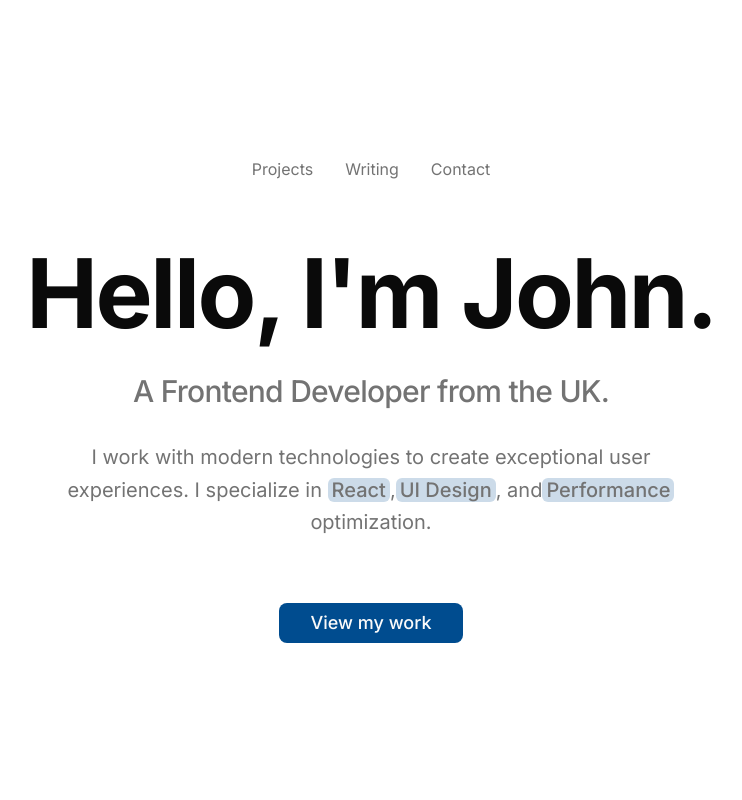
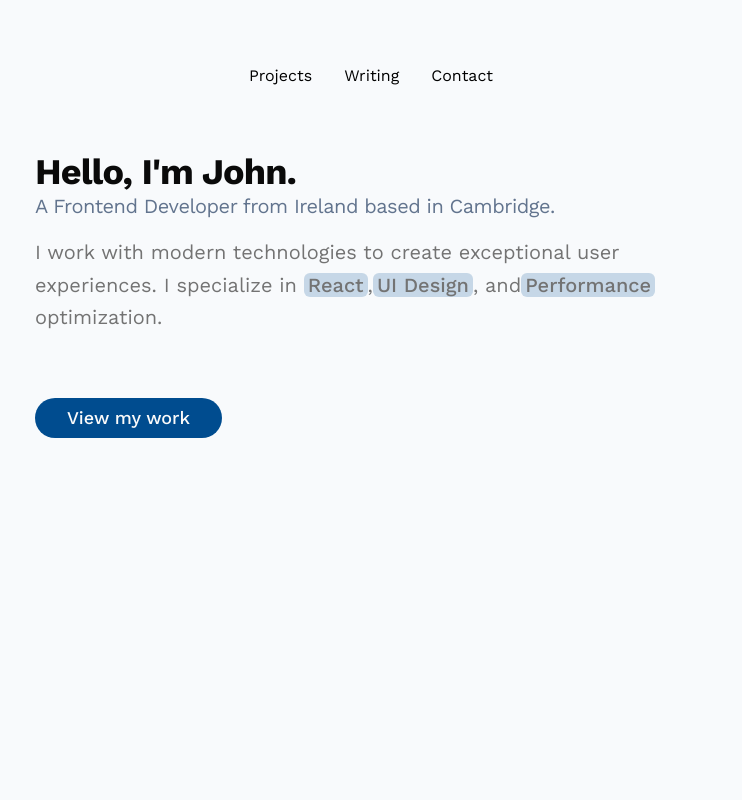
Before and after one commit to johncummins/portfolio, a Next.js app: page / in a window 1280 px wide. Shown: the top 800 px of the page, without its empty margins (269-1011 px from the left). Built offline with nearby package versions, Linux system fonts and the light colour scheme.

Commit message:
Fixed fonts and general styling

```diff
--- a/app/components/Hero.tsx
+++ b/app/components/Hero.tsx
@@ -21,46 +21,45 @@
   };
 
   return (
-    <section className="min-h-screen flex items-center justify-center px-4 py-20">
-      <div className="max-w-4xl mx-auto text-center">
+    <section className="min-h-screen flex justify-center px-4 py-16">
+      <div className="max-w-4xl mx-auto">
         <motion.div
           initial={{ opacity: 0, y: 20 }}
           animate={{ opacity: 1, y: 0 }}
-          transition={{ duration: 0.8 }}
-          className="space-y-8">
+          transition={{ duration: 0.8 }}>
           {/* Navigation */}
           <nav className="flex justify-center space-x-8 mb-16">
             <a
               href="#projects"
-              className="text-muted-foreground hover:text-foreground transition-colors duration-200">
+              className="text-black hover:text-gray-600 transition-colors duration-200">
               Projects
             </a>
             <a
               href="#articles"
-              className="text-muted-foreground hover:text-foreground transition-colors duration-200">
+              className="text-black hover:text-gray-600 transition-colors duration-200">
               Writing
             </a>
             <a
               href="#contact"
-              className="text-muted-foreground hover:text-foreground transition-colors duration-200">
+              className="text-black hover:text-gray-600 transition-colors duration-200">
               Contact
             </a>
           </nav>
 
           {/* Main heading */}
-          <h1 className="text-6xl md:text-7xl lg:text-8xl font-bold tracking-tight">
+          <h1 className="text-4xl font-bold tracking-tight">
             {/* TODO: Replace with actual name */}
             Hello, I&apos;m John.
           </h1>
 
           {/* Subtitle */}
-          <h2 className="text-2xl md:text-3xl text-muted-foreground font-medium">
+          <h2 className="text-lg md:text-xl text-slate-500 font-normal ">
             {/* TODO: Replace with actual title and location */}A Frontend
-            Developer from the UK.
+            Developer from Ireland based in Cambridge.
           </h2>
 
           {/* Description with rough notation */}
-          <div className="text-lg md:text-xl text-muted-foreground max-w-2xl mx-auto leading-relaxed">
+          <div className="text-lg md:text-xl text-muted-foreground max-w-2xl mx-auto leading-relaxed mt-4 mb-8">
             {/* TODO: Replace with actual description */}I work with modern
             technologies to create exceptional user experiences. I specialize in{" "}
             {showNotation && createRoughNotation("React")},
--- a/app/globals.css
+++ b/app/globals.css
@@ -6,7 +6,7 @@
 @theme inline {
   --color-background: var(--background);
   --color-foreground: var(--foreground);
-  --font-sans: var(--font-inter);
+  --font-sans: var(--font-work-sans), ui-sans-serif, system-ui, sans-serif;
   --font-mono: ui-monospace, SFMono-Regular, "SF Mono", Consolas,
     "Liberation Mono", Menlo, monospace;
   --color-sidebar-ring: var(--sidebar-ring);
--- a/app/layout.tsx
+++ b/app/layout.tsx
@@ -1,10 +1,11 @@
 import type { Metadata } from "next";
-import { Inter } from "next/font/google";
+import { Work_Sans } from "next/font/google";
 import "./globals.css";
 
-const inter = Inter({
+const workSans = Work_Sans({
   subsets: ["latin"],
-  variable: "--font-inter",
+  weight: ["300", "400", "500", "600", "700"],
+  variable: "--font-work-sans",
 });
 
 export const metadata: Metadata = {
@@ -48,8 +49,15 @@
   children: React.ReactNode;
 }>) {
   return (
-    <html lang="en" className={inter.variable}>
-      <body className="font-sans antialiased">{children}</body>
+    <html lang="en" className={workSans.variable}>
+      <body
+        className="font-sans antialiased bg-slate-50"
+        style={{
+          fontFamily:
+            "var(--font-work-sans), ui-sans-serif, system-ui, sans-serif",
+        }}>
+        {children}
+      </body>
     </html>
   );
 }
--- a/components/ui/button.tsx
+++ b/components/ui/button.tsx
@@ -1,11 +1,11 @@
-import * as React from "react"
-import { Slot } from "@radix-ui/react-slot"
-import { cva, type VariantProps } from "class-variance-authority"
+import * as React from "react";
+import { Slot } from "@radix-ui/react-slot";
+import { cva, type VariantProps } from "class-variance-authority";
 
-import { cn } from "@/lib/utils"
+import { cn } from "@/lib/utils";
 
 const buttonVariants = cva(
-  "inline-flex items-center justify-center gap-2 whitespace-nowrap rounded-md text-sm font-medium transition-all disabled:pointer-events-none disabled:opacity-50 [&_svg]:pointer-events-none [&_svg:not([class*='size-'])]:size-4 shrink-0 [&_svg]:shrink-0 outline-none focus-visible:border-ring focus-visible:ring-ring/50 focus-visible:ring-[3px] aria-invalid:ring-destructive/20 dark:aria-invalid:ring-destructive/40 aria-invalid:border-destructive",
+  "inline-flex items-center justify-center gap-2 whitespace-nowrap rounded-full text-sm font-medium transition-all disabled:pointer-events-none disabled:opacity-50 [&_svg]:pointer-events-none [&_svg:not([class*='size-'])]:size-4 shrink-0 [&_svg]:shrink-0 outline-none focus-visible:border-ring focus-visible:ring-ring/50 focus-visible:ring-[3px] aria-invalid:ring-destructive/20 dark:aria-invalid:ring-destructive/40 aria-invalid:border-destructive",
   {
     variants: {
       variant: {
@@ -22,8 +22,8 @@
       },
       size: {
         default: "h-9 px-4 py-2 has-[>svg]:px-3",
-        sm: "h-8 rounded-md gap-1.5 px-3 has-[>svg]:px-2.5",
-        lg: "h-10 rounded-md px-6 has-[>svg]:px-4",
+        sm: "h-8 rounded-full gap-1.5 px-3 has-[>svg]:px-2.5",
+        lg: "h-10 rounded-full px-6 has-[>svg]:px-4",
         icon: "size-9",
         "icon-sm": "size-8",
         "icon-lg": "size-10",
@@ -34,7 +34,7 @@
       size: "default",
     },
   }
-)
+);
 
 function Button({
   className,
@@ -44,9 +44,9 @@
   ...props
 }: React.ComponentProps<"button"> &
   VariantProps<typeof buttonVariants> & {
-    asChild?: boolean
+    asChild?: boolean;
   }) {
-  const Comp = asChild ? Slot : "button"
+  const Comp = asChild ? Slot : "button";
 
   return (
     <Comp
@@ -54,7 +54,7 @@
       className={cn(buttonVariants({ variant, size, className }))}
       {...props}
     />
-  )
+  );
 }
 
-export { Button, buttonVariants }
+export { Button, buttonVariants };
```
